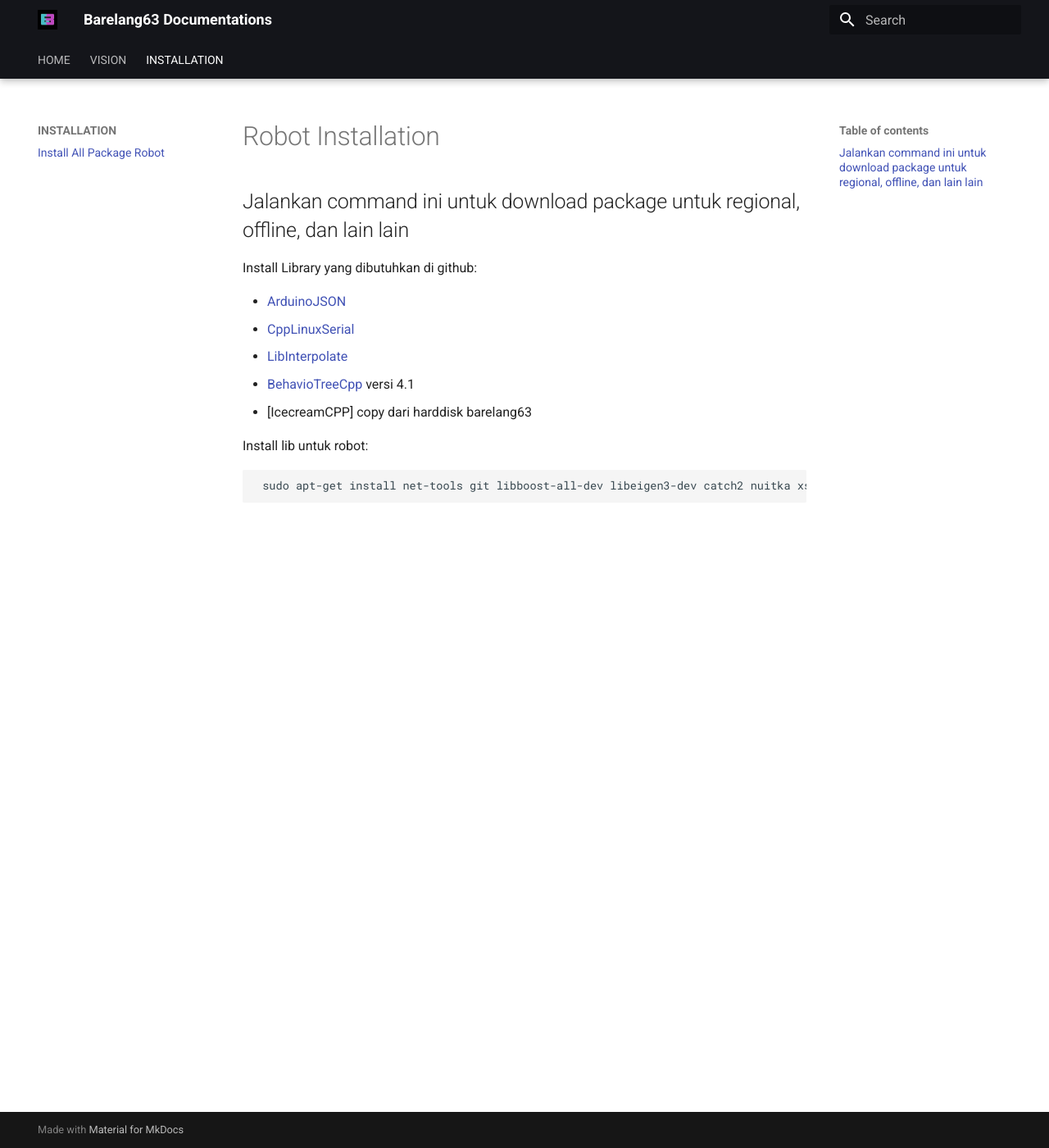
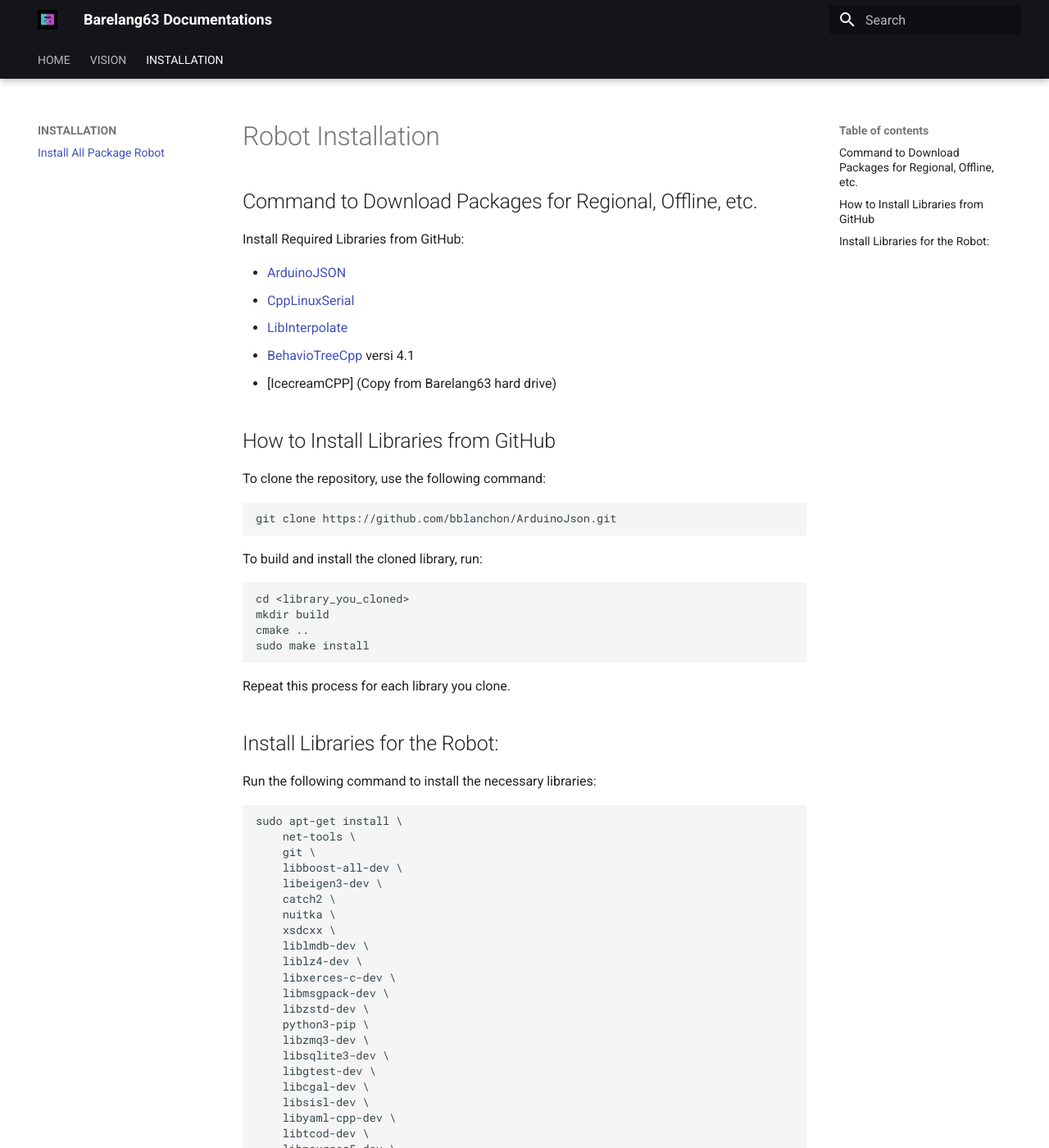
Before and after one commit to Barelang63-BRAIL/Barelang63-Dokumentasi, an MkDocs documentation site: the page built from docs/INSTALL/install_all.md, in a window 1280 px wide and 1400 px high. Shown: the whole window at 82% size. Built offline with MkDocs 1.6.1 and Material for MkDocs 9.7.7, drawn with Linux system fonts in a browser that asks for light colours; some of the changed text lies outside the part shown.

Commit message:
update install_all.md

````diff
--- a/docs/INSTALL/install_all.md
+++ b/docs/INSTALL/install_all.md
@@ -1,16 +1,54 @@
 # Robot Installation
 
-## Jalankan command ini untuk download package untuk regional, offline, dan lain lain
+## Command to Download Packages for Regional, Offline, etc.
 
-Install Library yang dibutuhkan di github:
+Install Required Libraries from GitHub:
 
 - [ArduinoJSON](https://github.com/bblanchon/ArduinoJson.git)
 - [CppLinuxSerial](https://github.com/gbmhunter/CppLinuxSerial.git)
 - [LibInterpolate](https://github.com/CD3/libInterpolate.git)
 - [BehavioTreeCpp](https://github.com/BehaviorTree/BehaviorTree.CPP.git) versi 4.1
-- [IcecreamCPP] copy dari harddisk barelang63
+- [IcecreamCPP] (Copy from Barelang63 hard drive)
 
-Install lib untuk robot:
+
+## How to Install Libraries from GitHub
+To clone the repository, use the following command:
 ```
- sudo apt-get install net-tools git libboost-all-dev libeigen3-dev catch2 nuitka xsdcxx liblmdb-dev liblz4-dev libxerces-c-dev libmsgpack-dev libzstd-dev python3-pip libzmq3-dev libsqlite3-dev libgtest-dev libcgal-dev libsisl-dev libyaml-cpp-dev libtcod-dev libncurses5-dev libncursesw5-dev
+git clone https://github.com/bblanchon/ArduinoJson.git
 ```
+To build and install the cloned library, run:
+```
+cd <library_you_cloned>
+mkdir build
+cmake ..
+sudo make install
+```
+Repeat this process for each library you clone.
+
+## Install Libraries for the Robot:
+Run the following command to install the necessary libraries:
+```
+sudo apt-get install \
+    net-tools \
+    git \
+    libboost-all-dev \
+    libeigen3-dev \
+    catch2 \
+    nuitka \
+    xsdcxx \
+    liblmdb-dev \
+    liblz4-dev \
+    libxerces-c-dev \
+    libmsgpack-dev \
+    libzstd-dev \
+    python3-pip \
+    libzmq3-dev \
+    libsqlite3-dev \
+    libgtest-dev \
+    libcgal-dev \
+    libsisl-dev \
+    libyaml-cpp-dev \
+    libtcod-dev \
+    libncurses5-dev \
+    libncursesw5-dev
+```
````
